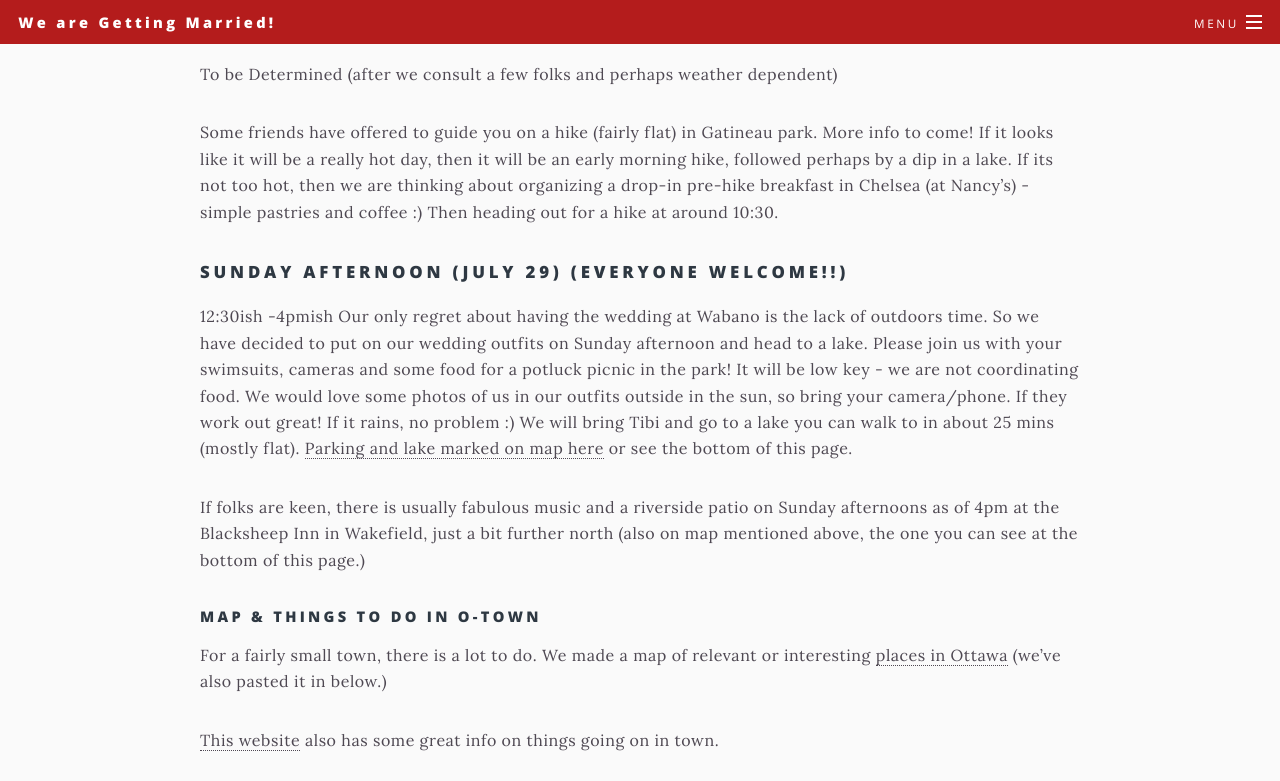
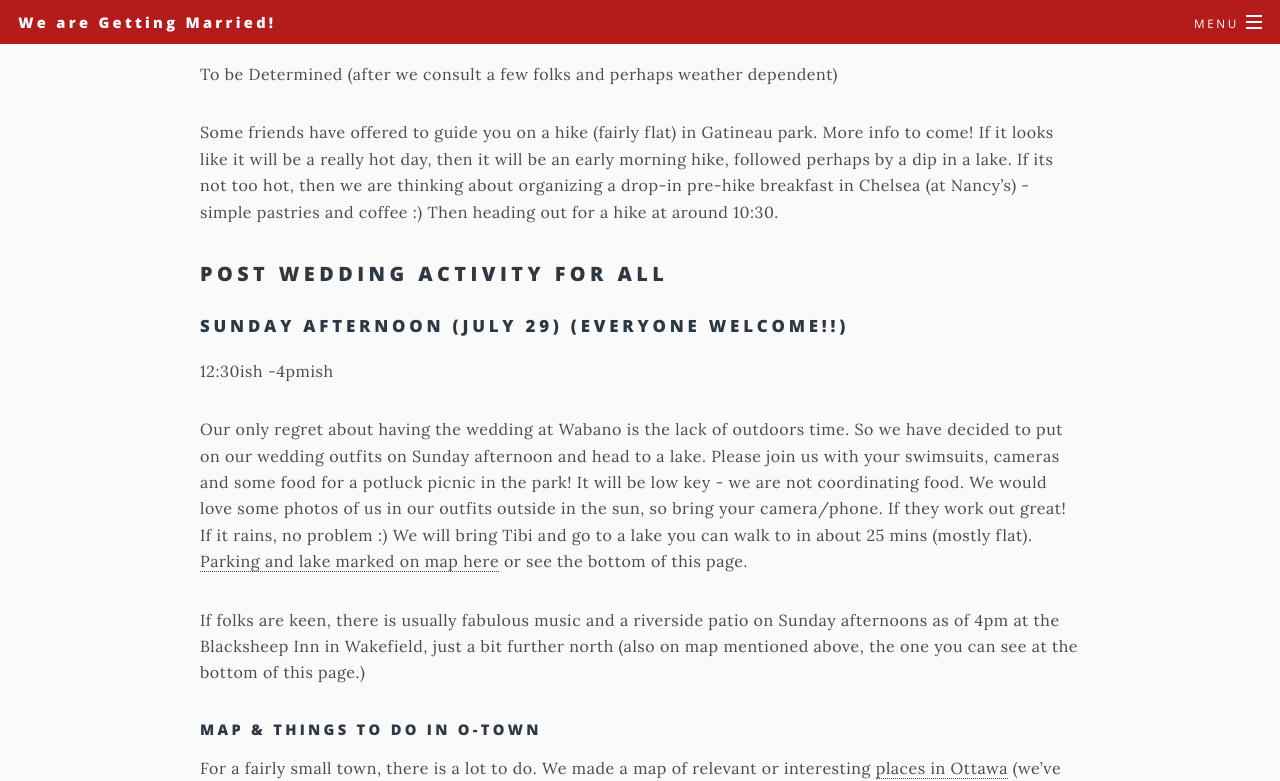
Before and after one commit to mgifford/gifsack-or-wolford, a Jekyll site: the page built from _pages/ottawa.md, in a window 1280 px wide and 900 px high, scrolled down 1709 px, cut to the strip 0-781 px from the top of the window. Built offline with Jekyll 4.4.1, drawn with Linux system fonts in a browser that asks for light colours; some of the changed lines change nothing that is shown.

Commit message:
fix link better i hope

```diff
--- a/_pages/ottawa.md
+++ b/_pages/ottawa.md
@@ -13,7 +13,7 @@
 
 - [The Wedding (Saturday night)](#Wabano)
 - [Family & Out-of-Towner Notes (pre-Wedding activities)](#pre-wedding-for-family--out-of-towners)
-- [Post-Wedding Activity for all (Sunday picnic)](#sunday-afternoon-(july-29)-(Everyone-Welcome!!-))
+- [Post-Wedding Activity for all (Sunday picnic)](#post-wedding-activity-for-all)
 - [Map & Things to do in O-town](#map--things-to-do-in-o-town)
 
 
@@ -49,9 +49,12 @@
 
 Some friends have offered to guide you on a hike (fairly flat) in Gatineau park. More info to come! If it looks like it will be a really hot day, then it will be an early morning hike, followed perhaps by a dip in a lake. If its not too hot, then we are thinking about organizing a drop-in pre-hike breakfast in Chelsea (at Nancy's) - simple pastries and coffee :) Then heading out for a hike at around 10:30.
 
+## Post Wedding Activity for all
+
 ### Sunday afternoon (July 29) (Everyone Welcome!!)
 
 12:30ish -4pmish
+
 Our only regret about having the wedding at Wabano is the lack of outdoors time. So we have decided to put on our wedding outfits on Sunday afternoon and head to a lake. Please join us with your swimsuits, cameras and some food for a potluck picnic in the park! It will be low key - we are not coordinating food. We would love some photos of us in our outfits outside in the sun, so bring your camera/phone. If they work out great! If it rains, no problem :) We will bring Tibi and go to a lake you can walk to in about 25 mins (mostly flat). [Parking and lake marked on map here](https://drive.google.com/open?id=19bKJw5R4ZpiY2VlZo6IpHQVXZttV71Nu&usp=sharing) or see the bottom of this page.
 
 If folks are keen, there is usually fabulous music and a riverside patio on Sunday afternoons as of 4pm at the Blacksheep Inn in Wakefield, just a bit further north (also on map mentioned above, the one you can see at the bottom of this page.)
```
